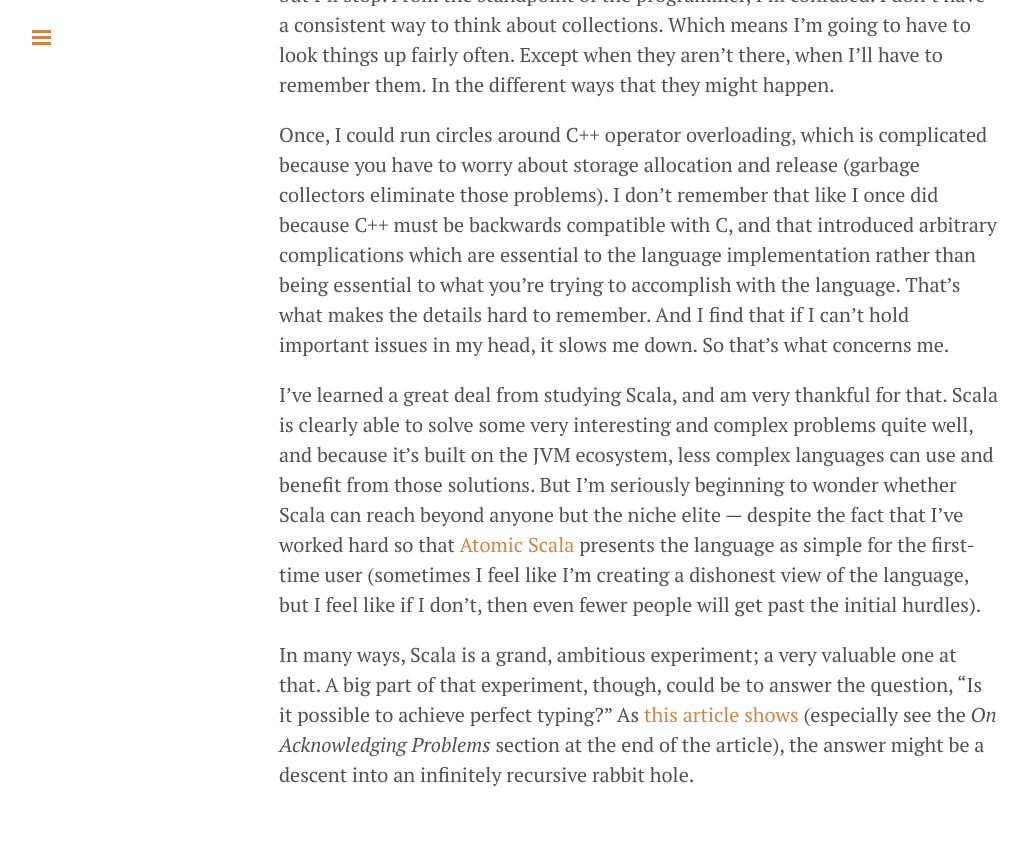
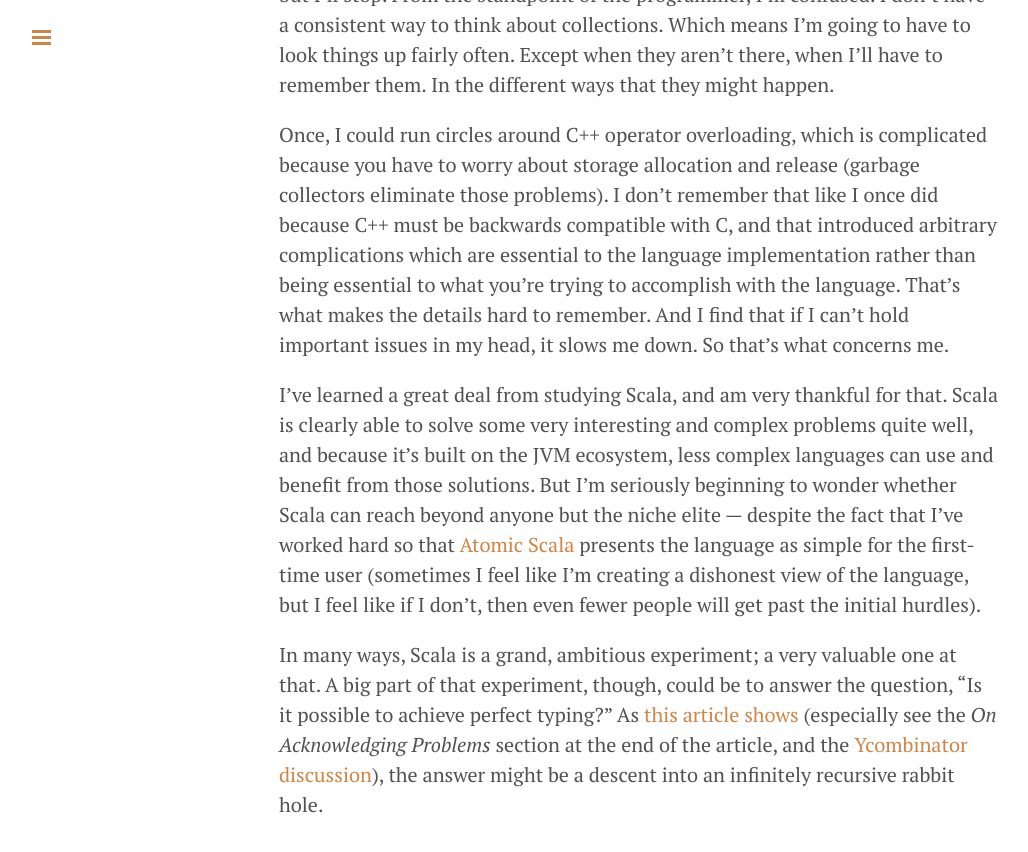
Before and after one commit to djaus2/BruceEckel.github.io, a Jekyll site: the page built from _posts/2014-12-30-operator-underloading-in-scala.md, in a window 1280 px wide and 900 px high, scrolled down 4596 px. Shown: the top 852 px of the window, without its empty margins (1-1029 px from the left). Built offline with Jekyll 4.4.1, drawn with Linux system fonts in a browser that asks for light colours; Markdown is read by kramdown in place of the engine named in the settings; comment, search, counter and statistics services are not loaded.

Commit message:
added ycombinator discussion link

```diff
--- a/_posts/2014-12-30-operator-underloading-in-scala.md
+++ b/_posts/2014-12-30-operator-underloading-in-scala.md
@@ -156,4 +156,4 @@ Once, I could run circles around C++ operator overloading, which is complicated
 
 I've learned a great deal from studying Scala, and am very thankful for that. Scala is clearly able to solve some very interesting and complex problems quite well, and because it's built on the JVM ecosystem, less complex languages can use and benefit from those solutions. But I'm seriously beginning to wonder whether Scala can reach beyond anyone but the niche elite --- despite the fact that I've worked hard so that [Atomic Scala](http://www.atomicscala.com/) presents the language as simple for the first-time user (sometimes I feel like I'm creating a dishonest view of the language, but I feel like if I don't, then even fewer people will get past the initial hurdles).
 
-In many ways, Scala is a grand, ambitious experiment; a very valuable one at that. A big part of that experiment, though, could be to answer the question, "Is it possible to achieve perfect typing?" As [this article shows](http://yz.mit.edu/wp/true-scala-complexity/) (especially see the *On Acknowledging Problems* section at the end of the article), the answer might be a descent into an infinitely recursive rabbit hole.
+In many ways, Scala is a grand, ambitious experiment; a very valuable one at that. A big part of that experiment, though, could be to answer the question, "Is it possible to achieve perfect typing?" As [this article shows](http://yz.mit.edu/wp/true-scala-complexity/) (especially see the *On Acknowledging Problems* section at the end of the article, and the [Ycombinator discussion](https://news.ycombinator.com/item?id=3443436)), the answer might be a descent into an infinitely recursive rabbit hole.
```
